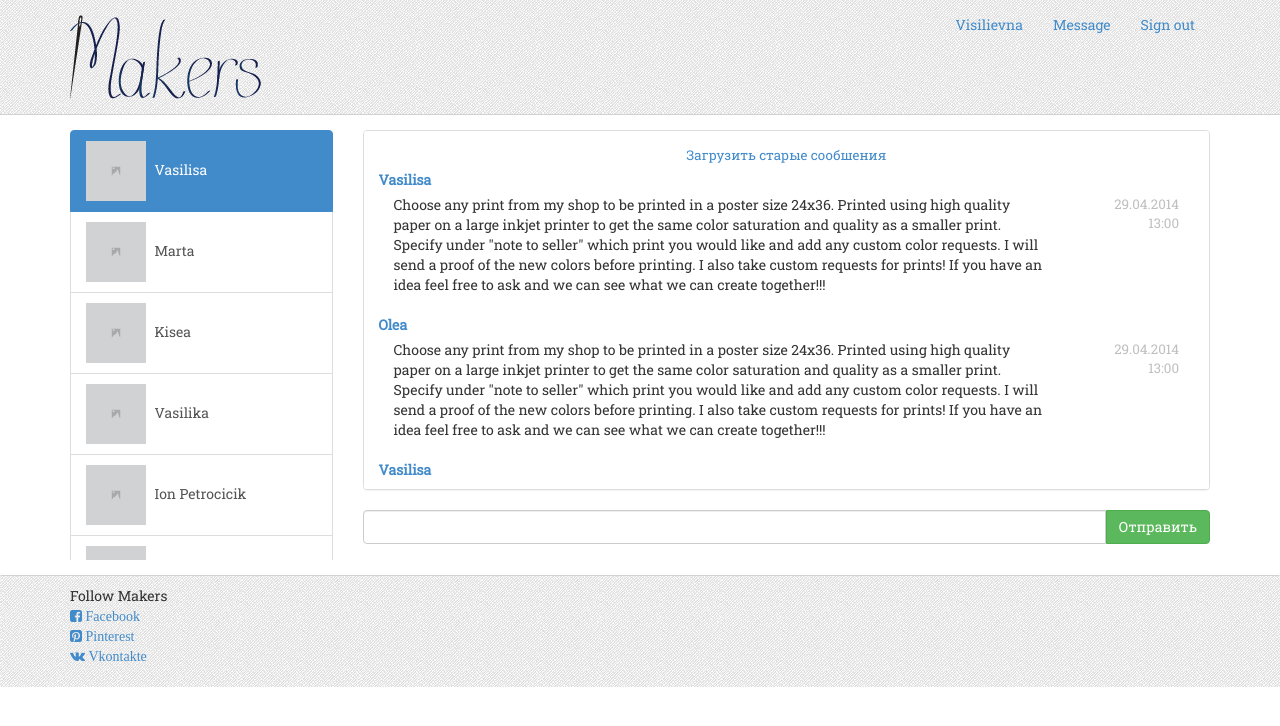
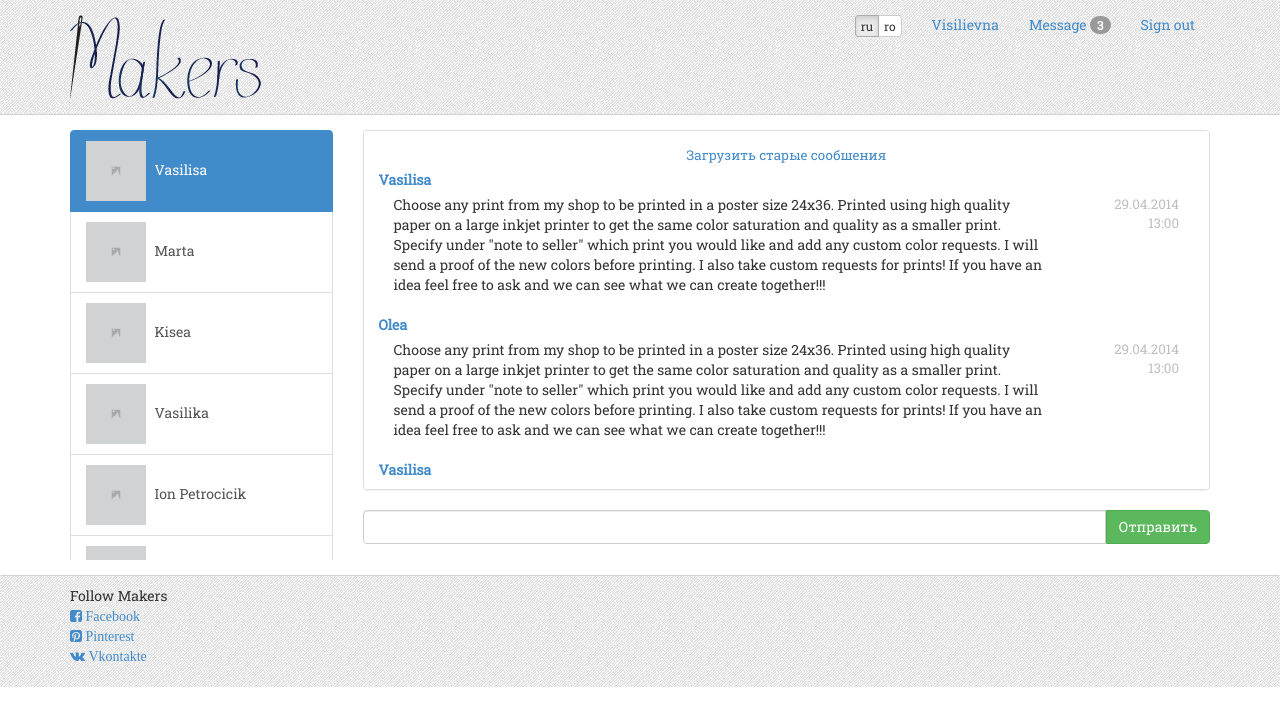
Before and after one commit to avigheia/makers, a plain HTML site: page message-page.html in a window 1280 px wide. Drawn offline with nearby package versions, Linux system fonts and the light colour scheme.

Commit message:
language switcher

```diff
--- a/message-page.html
+++ b/message-page.html
@@ -21,8 +21,14 @@
           <a href="#" class="navbar-brand"><img src="img/logo_small.png"></a>
         </div>
         <ul class="nav navbar-nav navbar-right">
+          <li>
+            <a href="#"><div class="btn-group btn-group-xs">
+              <button type="button" class="btn btn-default active">ru</button>
+              <button type="button" class="btn btn-default">ro</button>
+            </div></a>
+          </li>
           <li><a href="#" data-toggle="modal" data-target="#sign-in">Visilievna</a></li>
-          <li><a href="#" data-toggle="modal" data-target="#sign-in">Message</a></li>
+          <li><a href="#" data-toggle="modal" data-target="#sign-in">Message <span class="badge">3</span></a></li>
           <li><a href="#" data-toggle="modal" data-target="#sign-up">Sign out</a></li>
         </ul>
       </div>
```
